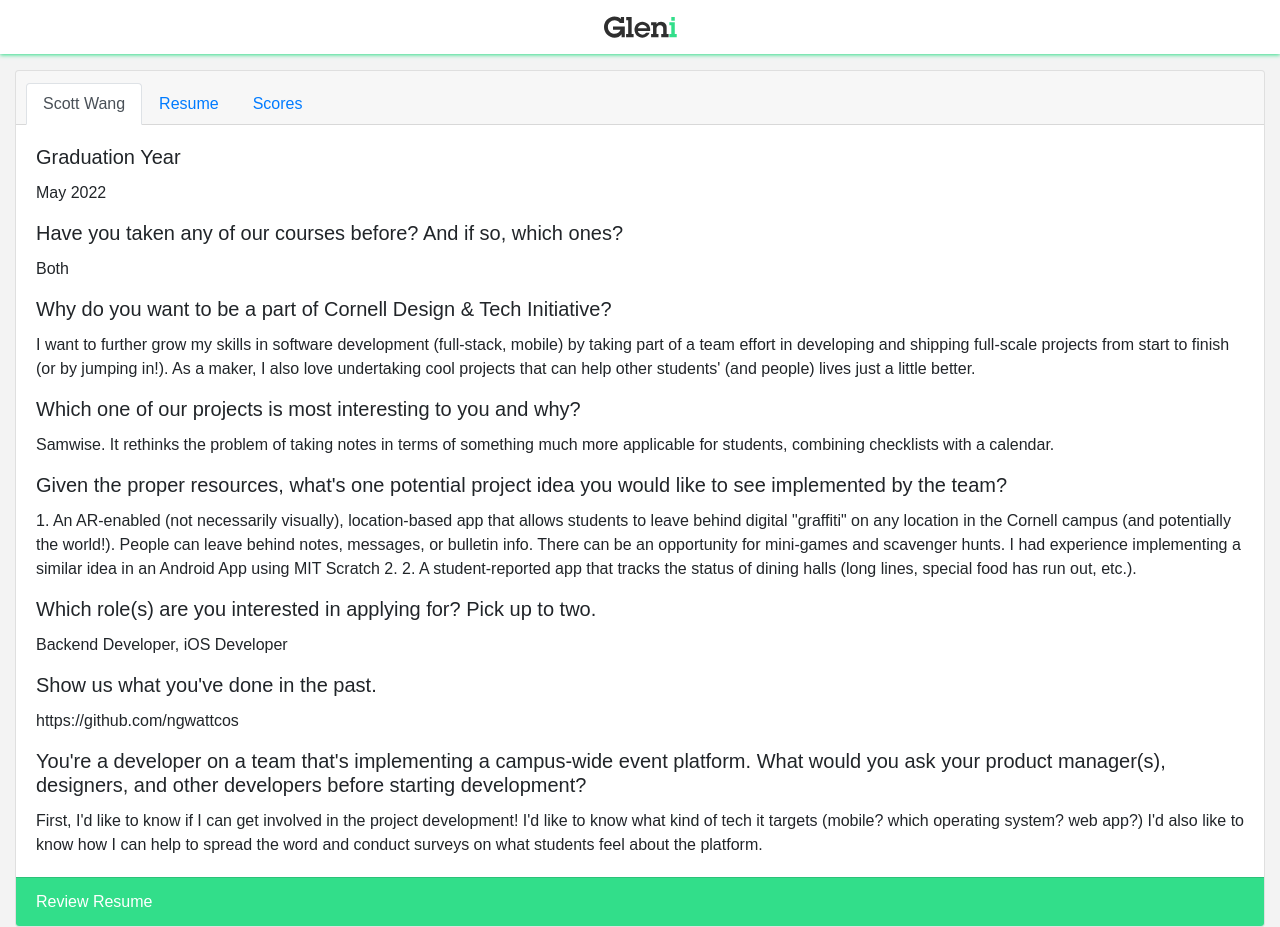
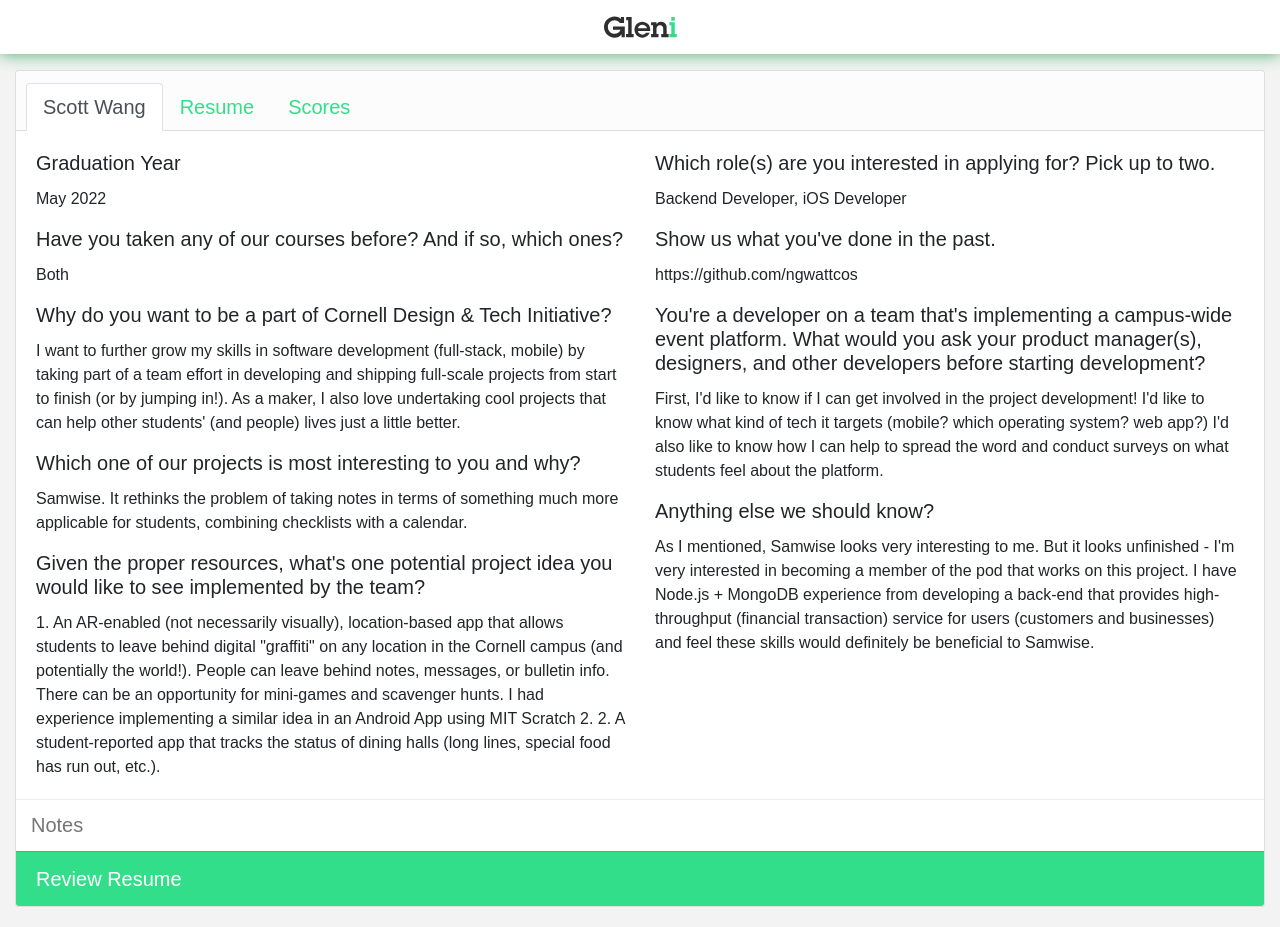
Before and after one commit to ashneeldas2/Gleni, a React (Create React App) app in the folder client/: page / in a window 1280 px wide. Built offline with nearby package versions, Linux system fonts and the light colour scheme; a web font is replaced by a local one.

Commit message:
Update colors

```diff
--- a/client/src/components/Body.js
+++ b/client/src/components/Body.js
@@ -1,48 +1,11 @@
 import React, { Component } from 'react';
+import Review from './Review';
 
 export class Body extends Component {
     render() {
         return (
-            <div className="container-fluid pt-2" style={{ marginTop: '62px' }}>
-                <div className="card">
-                <div className="card-header">
-                    <ul className="nav nav-tabs card-header-tabs">
-                    <li className="nav-item">
-                        <a className="nav-link active" href="#">Scott Wang</a>
-                    </li>
-                    <li className="nav-item">
-                        <a className="nav-link" href="#">Resume</a>
-                    </li>
-                    <li className="nav-item">
-                        <a className="nav-link" href="#">Scores</a>
-                    </li>
-                    </ul>
-                </div>
-                <div className="card-body">
-                    <h5 className="card-title">Graduation Year</h5>
-                    <p className="card-text">May 2022</p>
-                    <h5 className="card-title">Have you taken any of our courses before? And if so, which ones?</h5>
-                    <p className="card-text">Both</p>
-                    <h5 className="card-title">Why do you want to be a part of Cornell Design & Tech Initiative?</h5>
-                    <p className="card-text">I want to further grow my skills in software development (full-stack, mobile) by taking part of a team effort in developing and shipping full-scale projects from start to finish (or by jumping in!). As a maker, I also love undertaking cool projects that can help other students' (and people) lives just a little better.</p>
-                    <h5 className="card-title">Which one of our projects is most interesting to you and why?</h5>
-                    <p className="card-text">Samwise. It rethinks the problem of taking notes in terms of something much more applicable for students, combining checklists with a calendar.</p>
-                    <h5 className="card-title">Given the proper resources, what's one potential project idea you would like to see implemented by the team?</h5>
-                    <p className="card-text">1. An AR-enabled (not necessarily visually), location-based app that allows students to leave behind digital "graffiti" on any location in the Cornell campus (and potentially the world!). People can leave behind notes, messages, or bulletin info. There can be an opportunity for mini-games and scavenger hunts. I had experience implementing a similar idea in an Android App using MIT Scratch 2. 2. A student-reported app that tracks the status of dining halls (long lines, special food has run out, etc.).</p>
-                    <h5 className="card-title">Which role(s) are you interested in applying for? Pick up to two.</h5>
-                    <p className="card-text">Backend Developer, iOS Developer</p>
-                    <h5 className="card-title">Show us what you've done in the past.</h5>
-                    <p className="card-text">https://github.com/ngwattcos</p>
-                    <h5 className="card-title">You're a developer on a team that's implementing a campus-wide event platform. What would you ask your product manager(s), designers, and other developers before starting development?</h5>
-                    <p className="card-text">First, I'd like to know if I can get involved in the project development!
-
-I'd like to know what kind of tech it targets (mobile? which operating system? web app?)
-
-I'd also like to know how I can help to spread the word and conduct surveys on what students feel about the platform.</p>
-                </div>
-                < div className = "card-footer"
-                style = {{width: '100%', height: '100%', backgroundColor: '#32DE8A', color: 'white'}}> Review Resume </div>
-                </div>
+            <div className="container-fluid mb-3 pt-2" style={{ marginTop: '62px' }}>
+                <Review />
             </div>
         )
     }
--- a/client/src/components/Head.js
+++ b/client/src/components/Head.js
@@ -24,8 +24,8 @@ const headStyle = {
     backgroundColor: '#FFF',
     alignItems: 'center',
     justifyContent: 'center',
-    zIndex: '5',
-    boxShadow: '0 1px 4px #32DE8A'
+    zIndex: '1',
+    boxShadow: '0 1px 15px #5AB378'
 };
 
 export default Head
--- /dev/null
+++ b/client/src/components/Review.css
@@ -0,0 +1,35 @@
+.light {
+    background-color: rgba(0,0,0,.01) !important;
+}
+
+.nav-item {
+    font-size: 20px;
+}
+
+.nav-link {
+    color: #32DE8A;
+}
+.nav-link:hover {
+    color: #5AB378;
+}
+
+input.notes {
+    padding-left: 15px;
+    height: 52px;
+    border: 0;
+    box-shadow: none;
+    border-top: 1px solid #EEE;
+    font-size: 20px;
+}
+
+div.footer {
+    width: 100%;
+    height: 100%;
+    background-color: #32DE8A;
+    color: white;
+    font-size: 20px;
+}
+div.footer:hover {
+    cursor: pointer;
+    background-color: #5AB378;
+}
--- /dev/null
+++ b/client/src/components/Review.js
@@ -0,0 +1,54 @@
+import React, { Component } from 'react';
+import './Review.css';
+
+export class Review extends Component {
+    render() {
+        return (
+            <div className="card">
+                <div className="card-header light">
+                    <ul className="nav nav-tabs card-header-tabs">
+                    <li className="nav-item">
+                        <a className="nav-link active" href="#">Scott Wang</a>
+                    </li>
+                    <li className="nav-item">
+                        <a className="nav-link" href="#">Resume</a>
+                    </li>
+                    <li className="nav-item">
+                        <a className="nav-link" href="#">Scores</a>
+                    </li>
+                    </ul>
+                </div>
+                <div className="card-body">
+                    <div className="row">
+                        <div className="col-md-6">
+                        <h5 className="card-title">Graduation Year</h5>
+                        <p className="card-text">May 2022</p>
+                        <h5 className="card-title">Have you taken any of our courses before? And if so, which ones?</h5>
+                        <p className="card-text">Both</p>
+                        <h5 className="card-title">Why do you want to be a part of Cornell Design & Tech Initiative?</h5>
+                        <p className="card-text">I want to further grow my skills in software development (full-stack, mobile) by taking part of a team effort in developing and shipping full-scale projects from start to finish (or by jumping in!). As a maker, I also love undertaking cool projects that can help other students' (and people) lives just a little better.</p>
+                        <h5 className="card-title">Which one of our projects is most interesting to you and why?</h5>
+                        <p className="card-text">Samwise. It rethinks the problem of taking notes in terms of something much more applicable for students, combining checklists with a calendar.</p>
+                        <h5 className="card-title">Given the proper resources, what's one potential project idea you would like to see implemented by the team?</h5>
+                        <p className="card-text">1. An AR-enabled (not necessarily visually), location-based app that allows students to leave behind digital "graffiti" on any location in the Cornell campus (and potentially the world!). People can leave behind notes, messages, or bulletin info. There can be an opportunity for mini-games and scavenger hunts. I had experience implementing a similar idea in an Android App using MIT Scratch 2. 2. A student-reported app that tracks the status of dining halls (long lines, special food has run out, etc.).</p>
+                    </div>
+                    <div className="col-md-6">
+                        <h5 className="card-title">Which role(s) are you interested in applying for? Pick up to two.</h5>
+                        <p className="card-text">Backend Developer, iOS Developer</p>
+                        <h5 className="card-title">Show us what you've done in the past.</h5>
+                        <p className="card-text">https://github.com/ngwattcos</p>
+                        <h5 className="card-title">You're a developer on a team that's implementing a campus-wide event platform. What would you ask your product manager(s), designers, and other developers before starting development?</h5>
+                        <p className="card-text">First, I'd like to know if I can get involved in the project development! I'd like to know what kind of tech it targets (mobile? which operating system? web app?) I'd also like to know how I can help to spread the word and conduct surveys on what students feel about the platform.</p>
+                        <h5 className="card-title">Anything else we should know?</h5>
+                        <p className="card-text">As I mentioned, Samwise looks very interesting to me. But it looks unfinished - I'm very interested in becoming a member of the pod that works on this project. I have Node.js + MongoDB experience from developing a back-end that provides high-throughput (financial transaction) service for users (customers and businesses) and feel these skills would definitely be beneficial to Samwise.</p>
+                    </div>
+                        </div>
+                    </div>
+                    <input className="notes" type="text" placeholder="Notes" />
+                    <div className="card-footer footer"> Review Resume </div>
+                </div>
+        )
+    }
+}
+
+export default Review
```
